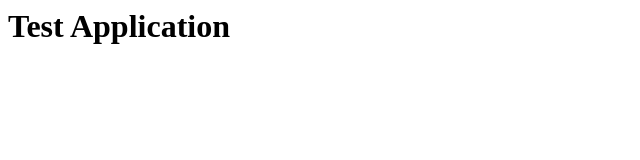
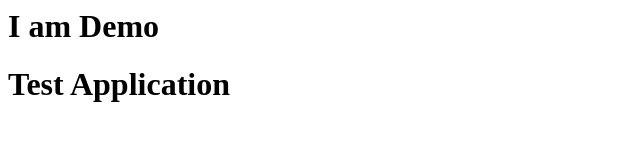
Before and after one commit to Arif-git/https-github.com-yerrabandireddy-demoapp, a plain HTML site: page index.html in a window 1280 px wide. Shown: the whole page, without its empty margins (0-640 px from the left). Drawn offline with Linux system fonts and the light colour scheme.

Commit message:
updated demo

```diff
--- a/index.html
+++ b/index.html
@@ -3,5 +3,7 @@
 
 	<title> Welcome </title>
 
+	<h1> I am Demo <h1>
+
 	<h1> Test Application </h1>
 </html>
```
